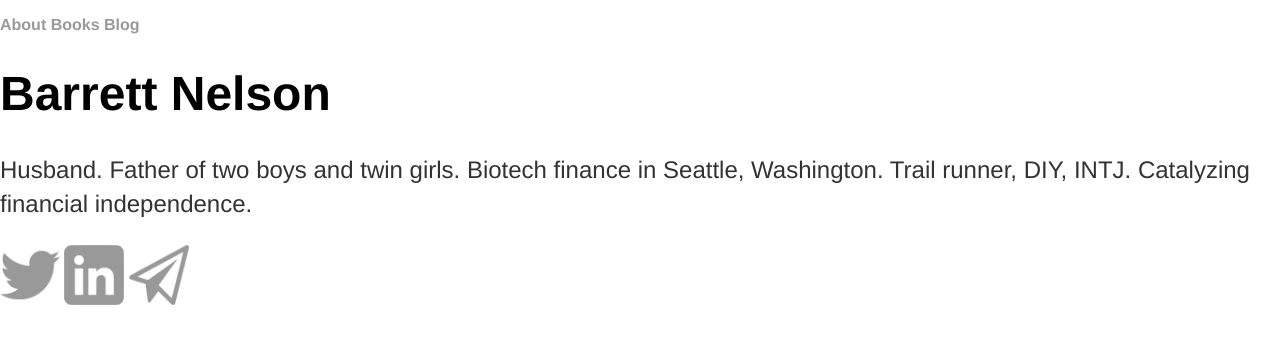
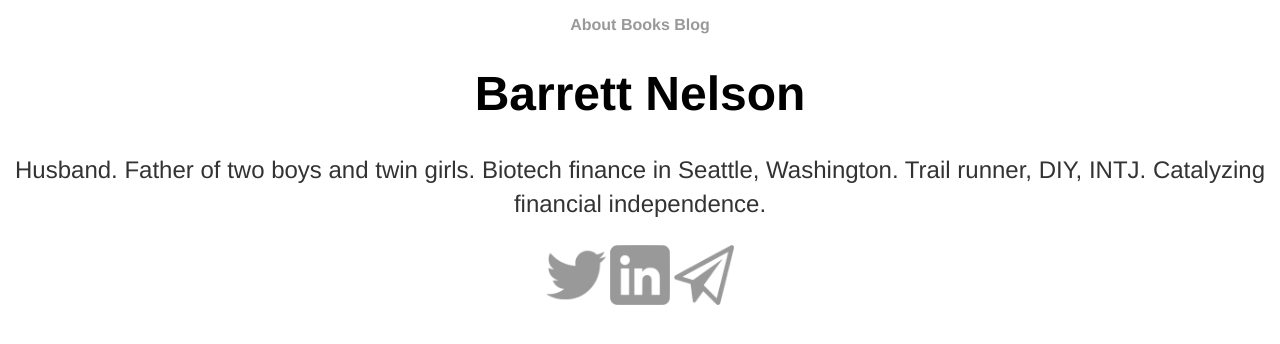
Before and after one commit to bstnel/bstnel.github.io, a Jekyll site: the page built from index.html, in a window 1280 px wide. Shown: the top 344 px of the page. Built offline with Jekyll 4.4.1, drawn with Linux system fonts in a browser that asks for light colours.

Commit message:
Update main.css

```diff
--- a/css/main.css
+++ b/css/main.css
@@ -1,11 +1,12 @@
 body {
-    margin: 0;
+    text-align: center;
 }
 nav ul, footer ul {
     font-family:'Helvetica', 'Arial', 'Sans-Serif';
     padding: 0px;
     list-style: none;
     font-weight: bold;
+    text-align: center;
 }
 nav ul li, footer ul li {
     display: inline;
@@ -21,6 +22,7 @@ a:hover {
 h1 {
     font-size: 3em;
     font-family:'Helvetica', 'Arial', 'Sans-Serif';
+    text-align: center;
 }
 p {
     font-size: 1.5em;
@@ -28,9 +30,11 @@ p {
     font-family:'Helvetica', 'Arial', 'Sans-Serif';
     color: #333;
     padding-bottom 50px;
+    text-align: center;
 }
 footer {
     font-size: 1em;
+    text-align: center;
 }
 
 ul.posts {
```
